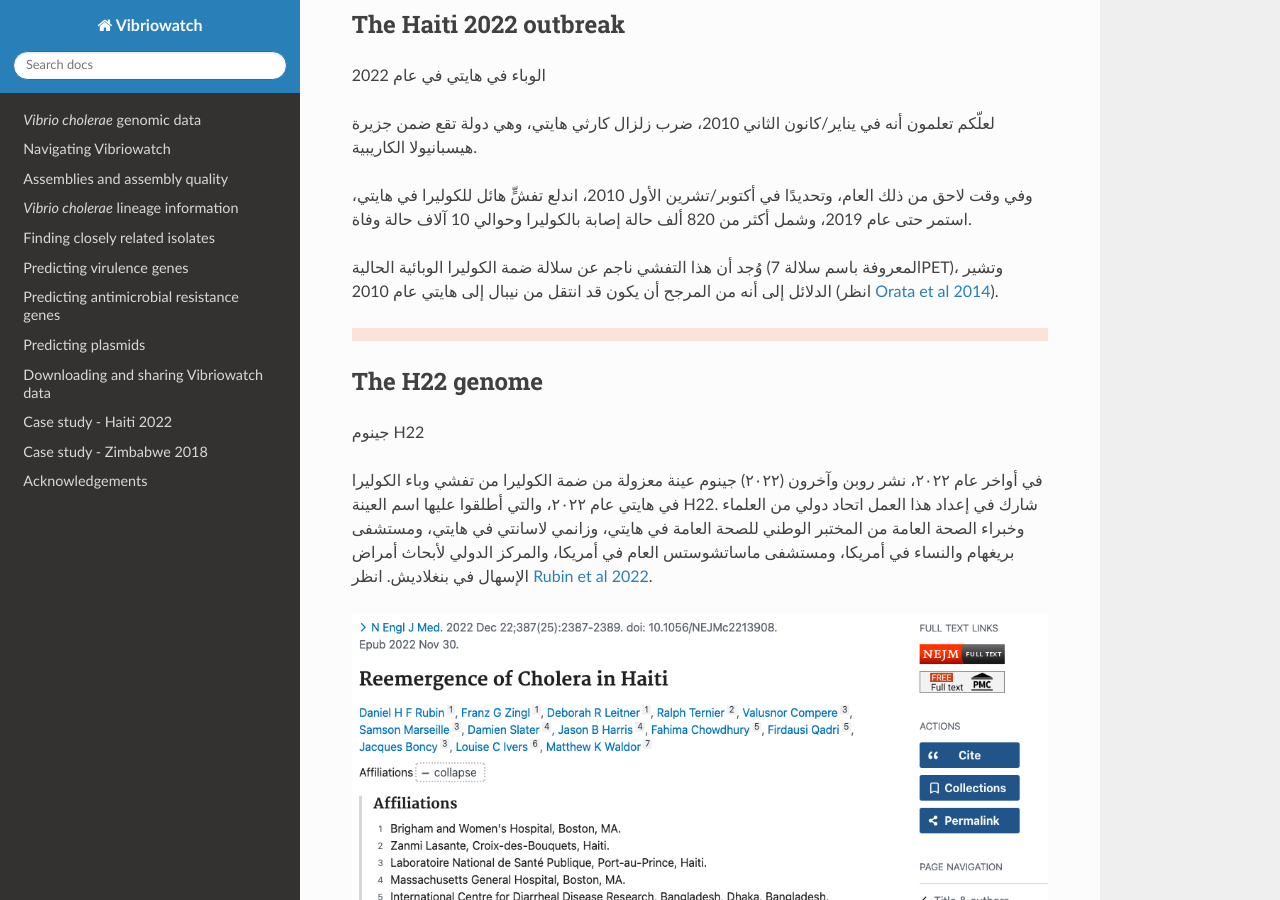
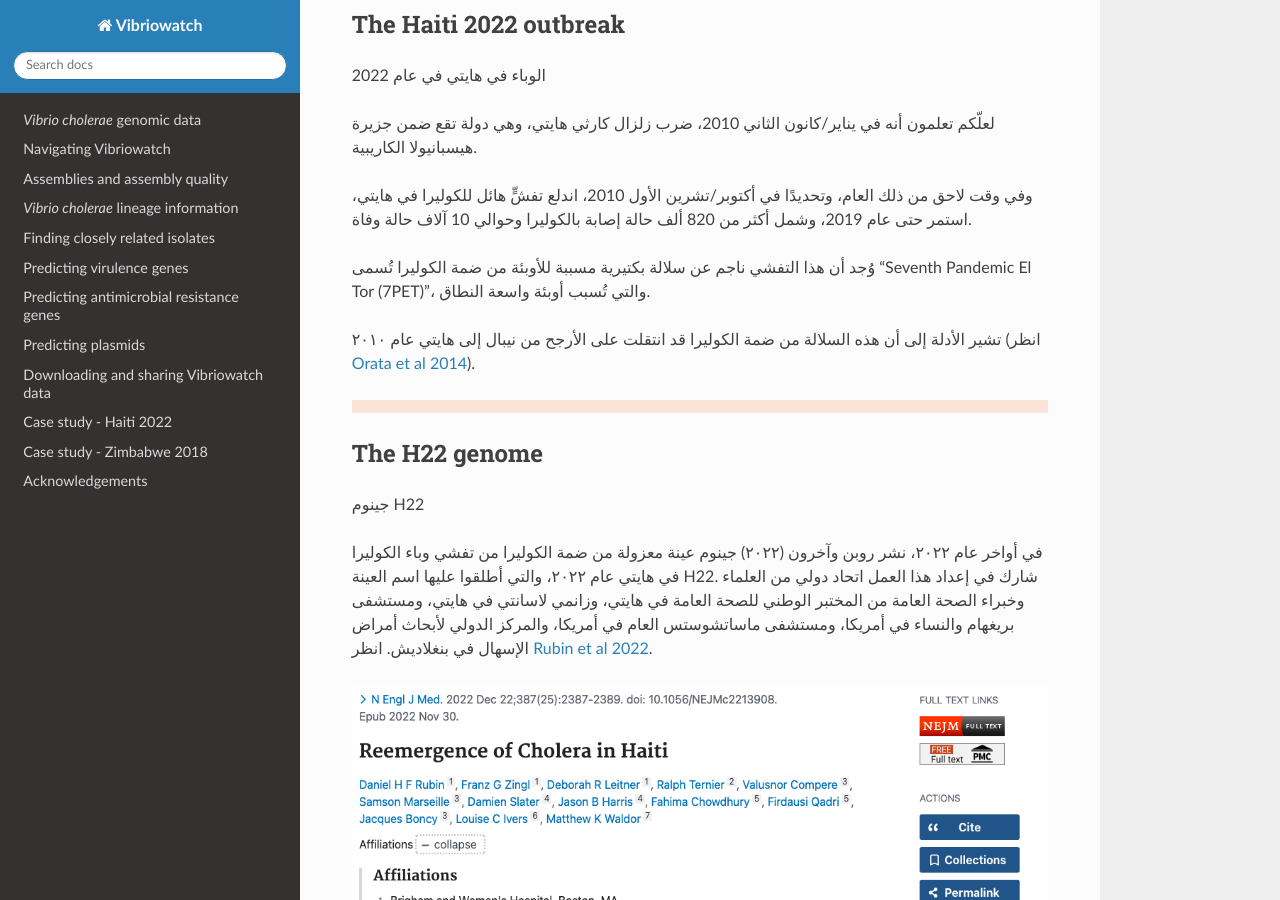
Before and after one commit to avrilcoghlan/vibriowatch, a Sphinx documentation site: the page built from docs/source/haiti_arabic.rst, in a window 1280 px wide and 900 px high, scrolled down 910 px. Built offline with Sphinx 7.4.7 and the Read the Docs theme 3.1.0, drawn with Linux system fonts in a browser that asks for light colours.

Commit message:
Update haiti_arabic.rst

```diff
--- a/docs/source/haiti_arabic.rst
+++ b/docs/source/haiti_arabic.rst
@@ -38,7 +38,9 @@ The Haiti 2022 outbreak
 
 وفي وقت لاحق من ذلك العام، وتحديدًا في أكتوبر/تشرين الأول 2010، اندلع تفشٍّ هائل للكوليرا في هايتي، استمر حتى عام 2019، وشمل أكثر من 820 ألف حالة إصابة بالكوليرا وحوالي 10 آلاف حالة وفاة.
 
-وُجد أن هذا التفشي ناجم عن سلالة ضمة الكوليرا الوبائية الحالية (المعروفة باسم سلالة 7PET)، وتشير الدلائل إلى أنه من المرجح أن يكون قد انتقل من نيبال إلى هايتي عام 2010 (انظر `Orata et al 2014`_).
+وُجد أن هذا التفشي ناجم عن سلالة بكتيرية مسببة للأوبئة من ضمة الكوليرا تُسمى "Seventh Pandemic El Tor (7PET)"، والتي تُسبب أوبئة واسعة النطاق.
+
+تشير الأدلة إلى أن هذه السلالة من ضمة الكوليرا قد انتقلت على الأرجح من نيبال إلى هايتي عام ٢٠١٠ (انظر `Orata et al 2014`_).
 
 .. _Orata et al 2014: https://pubmed.ncbi.nlm.nih.gov/24699938/
 
```
